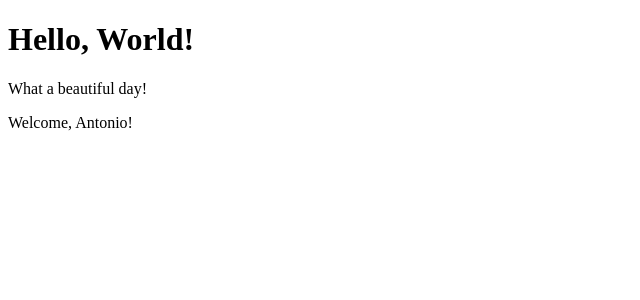
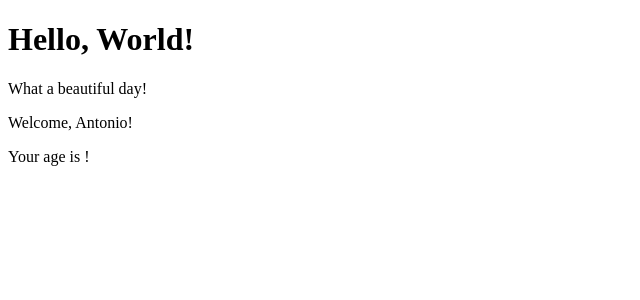
Before and after one commit to antoniocodella/react-exercises, a React (Create React App) app: page / in a window 1280 px wide. Shown: the top 300 px of the page, without its empty margins (0-640 px from the left). Built offline with nearby package versions, Linux system fonts and the light colour scheme.

Commit message:
props-03

```diff
--- a/src/Welcome.js
+++ b/src/Welcome.js
@@ -5,6 +5,7 @@ export class Welcome extends React.Component {
     return (
       <div>
         <p>Welcome, {this.props.name}!</p>
+        <p>Your age is {this.props.age}!</p>
       </div>
     );
   }
```
